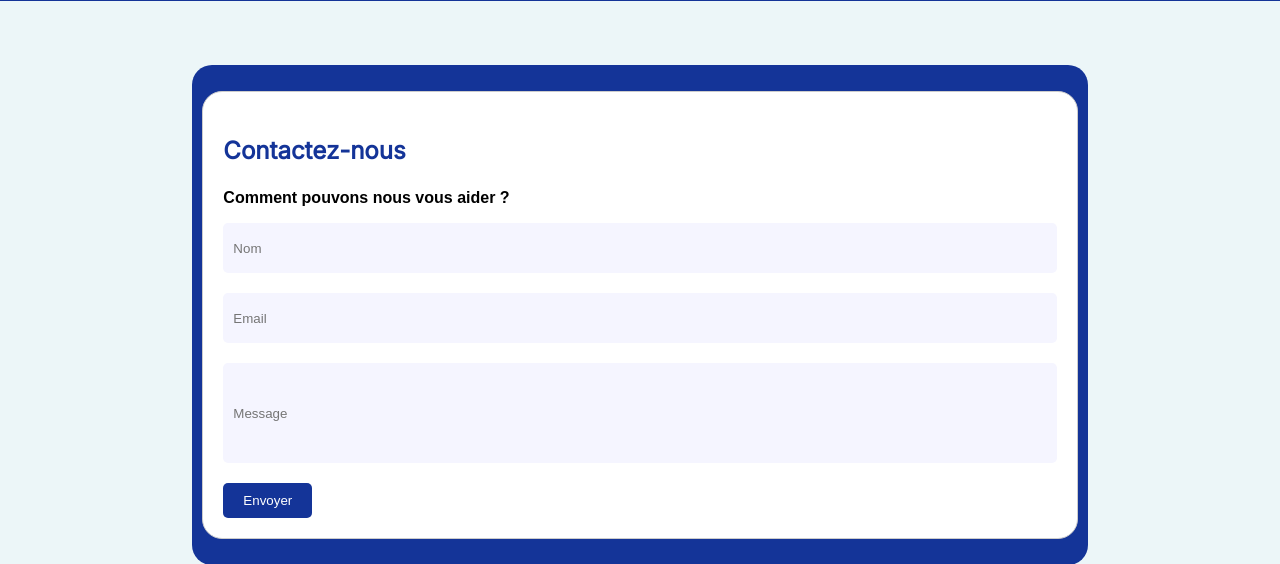
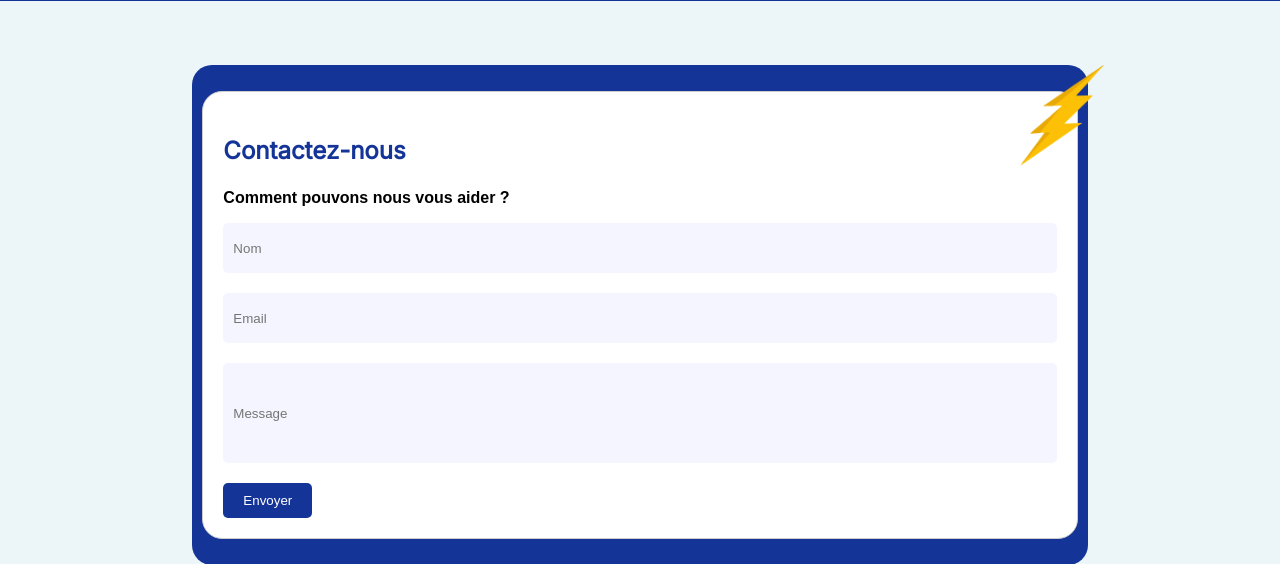
Before and after one commit to Rajkasphone/SAE303, a PHP site: page / in a window 1280 px wide. Shown: the part 4579-5143 px from the top of the page. Run offline with PHP 8.4, Linux system fonts and the light colour scheme; some web fonts are replaced.

Commit message:
ECLAIR FORM

```diff
--- a/index.html
+++ b/index.html
@@ -293,7 +293,9 @@
     <!-- Form -->
 
 <div class="formulaire">
+
     <div class="cont-form">
+        <img src="image/eclair.png" alt="eclair" class="eclairform">
         <form action="traitement.php" method="POST">
             <h3 class="contactez">Contactez-nous</h3>
             <p class="aide">Comment pouvons nous vous aider ?</p>
--- a/styles.css
+++ b/styles.css
@@ -691,6 +691,15 @@ h3.titrevenir{
         height: 100px;
     }
 
+    .eclairform {
+        position: absolute;
+        transform: rotate(90deg);
+        margin-bottom: 50vh; /* ajusté pour la responsivité */
+        margin-left: 66vw; /* ajusté pour la responsivité */
+        width: 10vw; /* ajusté pour la responsivité */
+        height: auto; /* pour maintenir les proportions de l'image */
+    }
+
 
     /* fin form*/
 
```
